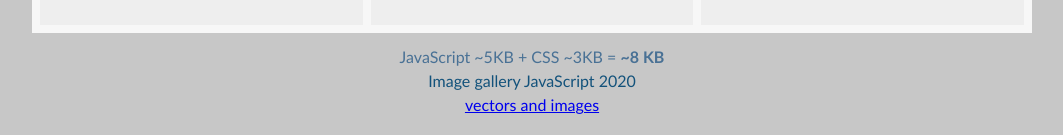
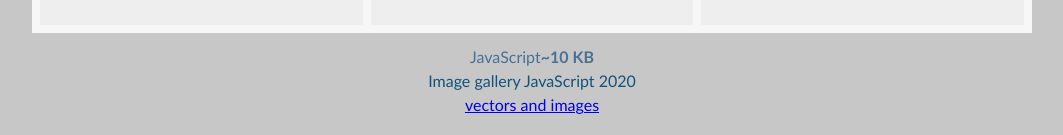
Before and after one commit to KostasSliazas/image-gallery, a website: page index.html in a window 1280 px wide. Shown: the part 483-618 px from the top of the page, without its empty margins (108-1171 px from the left). Drawn offline with Linux system fonts and the light colour scheme.

Commit message:
Add files via upload

```diff
--- a/index.html
+++ b/index.html
@@ -82,7 +82,7 @@
   </div>
   </main>
   <footer>
-    <p class="code__i--el">JavaScript ~5KB + CSS ~3KB = <b>~8 KB</b></p>
+    <p class="code__i--el">JavaScript<b>~10 KB</b></p>
     Image gallery JavaScript 2020
     <p><a target="_blank" rel="noopener" href="https://vectors-images.myportfolio.com/">vectors and images</a></p>
   </footer>
```
